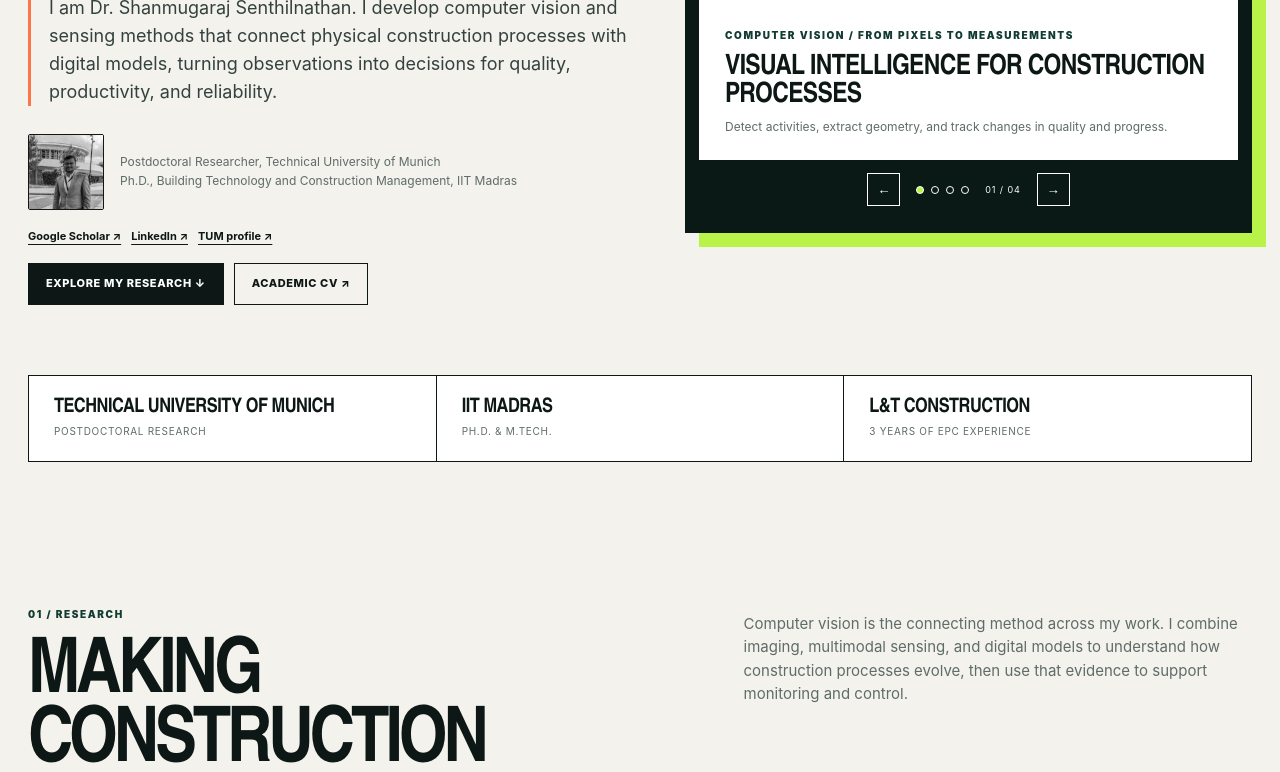
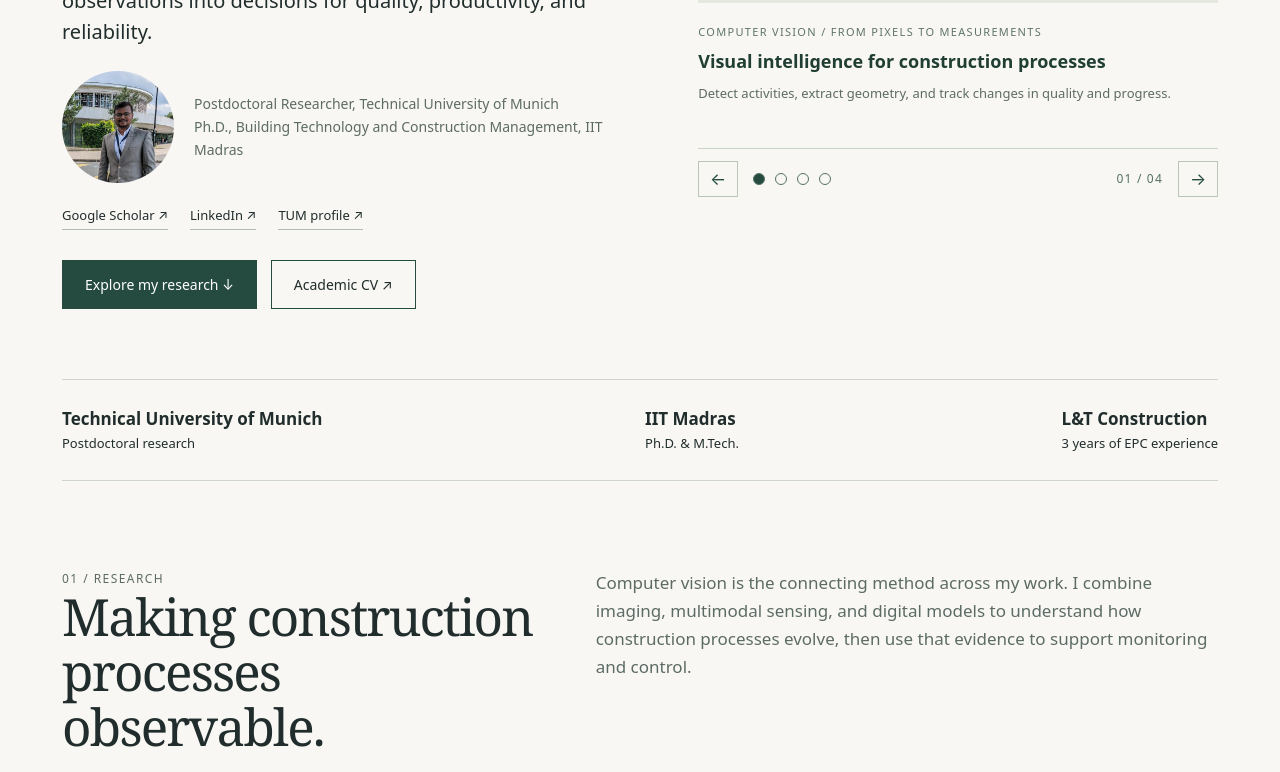
Before and after one commit to shanmugaraj1994/academic-website, a plain HTML site: page index.html in a window 1280 px wide. Shown: the part 606-1378 px from the top of the page. Drawn offline with Linux system fonts and the light colour scheme.

Commit message:
reverting back to old style

```diff
--- a/index.html
+++ b/index.html
@@ -7,7 +7,7 @@
 <meta name="description" content="Shanmugaraj Senthilnathan, postdoctoral researcher at TUM. Computer vision, multimodal sensing, digital twins and process intelligence for construction and infrastructure.">
 <meta name="theme-color" content="#254b40">
 <link rel="icon" href="assets/favicon.svg" type="image/svg+xml">
-<link rel="stylesheet" href="styles-physical-lab.css">
+<link rel="stylesheet" href="styles.css">
 </head>
 <body>
 <a class="skip" href="#main">Skip to content</a>
```
